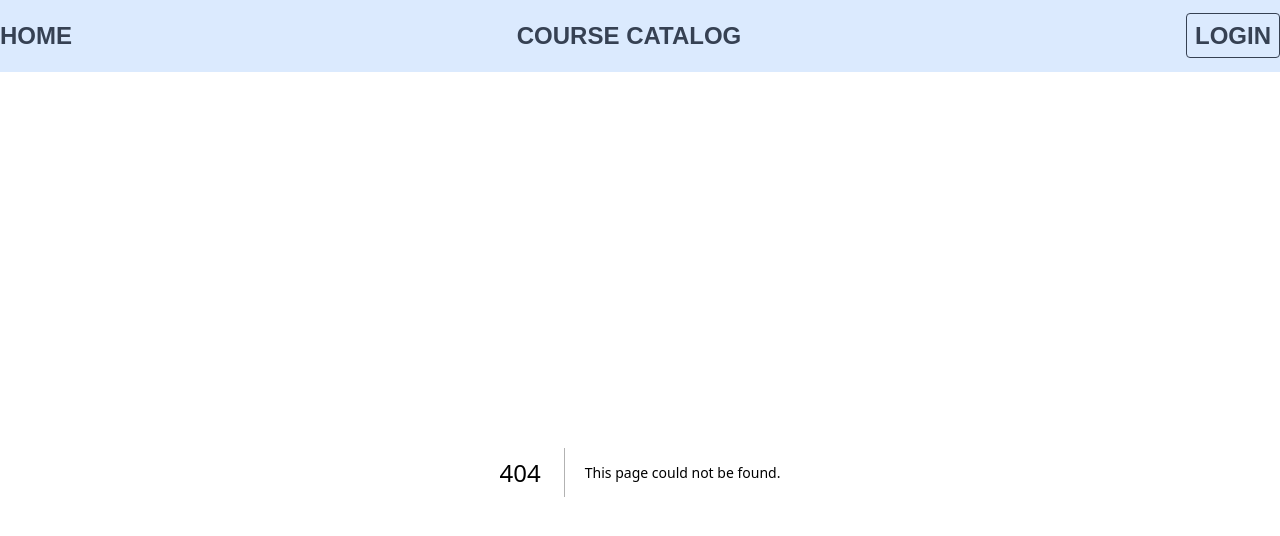
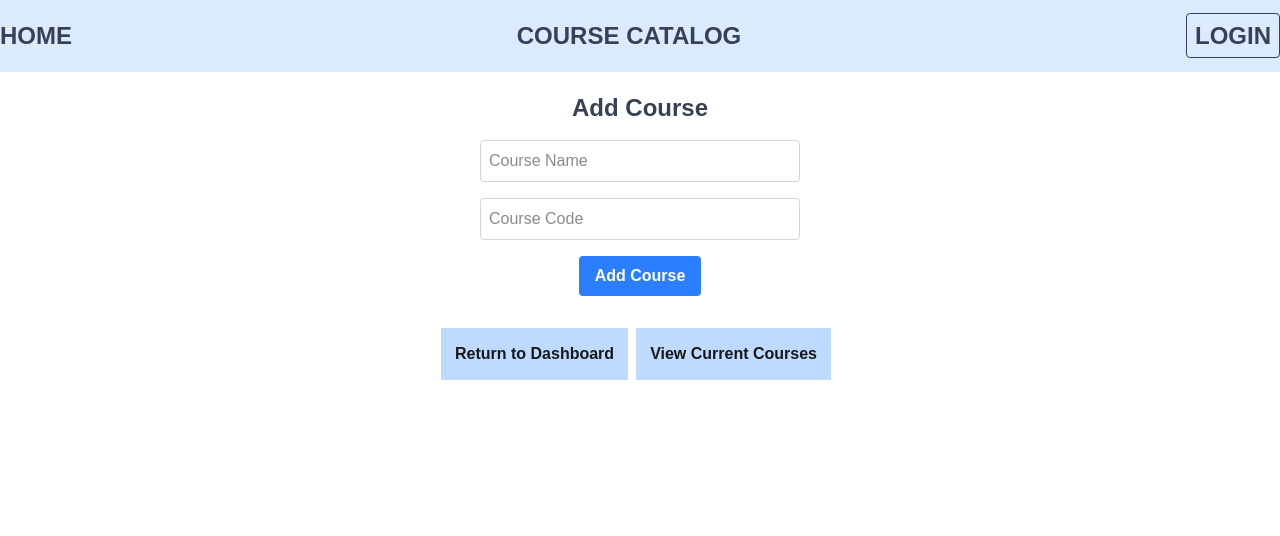
Before and after one commit to Sharper93/SDEV255_FinalProject_Samantha_Madisyn_Nwe, a Next.js app in the folder course-manager/: page /teacherAddCourse in a window 1280 px wide. Before the commit this address had no page. Shown: the top 536 px of the page. Built offline with nearby package versions, Linux system fonts and the light colour scheme.

Commit message:
Commit teacher pages to main

```diff
--- /dev/null
+++ b/course-manager/src/app/teacherAddCourse/page.js
@@ -0,0 +1,72 @@
+"use client";
+import React, { useState } from "react";
+import Link from "next/link";
+
+export default function ViewCourses() {
+    const [courseName, setCourseName] = useState("");
+    const [courseCode, setCourseCode] = useState("");
+    const [message, setMessage] = useState("");
+
+    const handleSubmit = async (e) => {
+        e.preventDefault();
+        const res = await fetch("/api/courses", {
+            method: "POST",
+            headers: { "Content-Type": "application/json" },
+            body: JSON.stringify({ name: courseName, code: courseCode }),
+        });
+
+        const data = await res.json();
+        if (res.ok) {
+            setMessage("Course added successfully!");
+            setCourseName("");
+            setCourseCode("");
+        } else {
+            setMessage(data.error || "Something went wrong.");
+        }
+    };
+
+    return (
+        <div className="container text-center mt-5">
+            <h1 className="text-gray-700 text-2xl font-bold mb-4">Add Course</h1>
+
+            <form onSubmit={handleSubmit} className="flex flex-col items-center gap-4 mb-6">
+                <input
+                    type="text"
+                    placeholder="Course Name"
+                    value={courseName}
+                    onChange={(e) => setCourseName(e.target.value)}
+                    required
+                    className="p-2 border border-gray-300 rounded w-80"
+                />
+                <input
+                    type="text"
+                    placeholder="Course Code"
+                    value={courseCode}
+                    onChange={(e) => setCourseCode(e.target.value)}
+                    required
+                    className="p-2 border border-gray-300 rounded w-80"
+                />
+                <button
+                    type="submit"
+                    className="bg-blue-500 text-white font-bold px-4 py-2 rounded hover:bg-blue-600"
+                >
+                    Add Course
+                </button>
+            </form>
+
+            {message && <p className="text-green-600">{message}</p>}
+
+            <Link href="/teacherDash">
+                <button className="text-primary font-bold bg-blue-200 p-3 my-2 border-2 border-transparent hover:border-blue-500">
+                    Return to Dashboard
+                </button>
+            </Link>
+
+            <Link href="/teacherViewCourses">
+                <button className="text-primary font-bold bg-blue-200 p-3 my-2 mx-2 border-2 border-transparent hover:border-blue-500">
+                    View Current Courses
+                </button>
+            </Link>
+        </div>
+    );
+}
--- /dev/null
+++ b/course-manager/src/app/teacherDash/page.js
@@ -0,0 +1,27 @@
+import React from "react";
+import Link from "next/link"; // added link import from next.js for navigation between pages
+
+// Export the page component as the default export of this file
+export default function Page() {
+    return (
+        <div className="container text-center mt-5">
+        <h1 className="text-gray-700 text-2xl font-bold">Welcome to Teacher Dashboard</h1>
+        <p>Here you can modify and manage your courses.</p>
+
+        <Link href="./teacherViewCourses">
+            <button type="viewYourCourses"
+            className="text-primary font-bold bg-blue-200 p-3 my-2 mx-4 border-2 border-transparent hover:border-blue-500">
+            View Courses
+            </button>
+        </Link>
+
+        <Link href="./teacherAddCourse">
+            <button type="addCourse"
+            className="text-primary font-bold bg-blue-200 p-3 my-2 mx-4 border-2 border-transparent hover:border-blue-500">
+            Add Course
+            </button>
+        </Link>
+
+      </div>
+    );
+  }
--- /dev/null
+++ b/course-manager/src/app/teacherViewCourses/page.js
@@ -0,0 +1,52 @@
+"use client"; // client component for use
+import Link from "next/link"; // added link import from next.js for navigation between pages
+
+export default function Page() {
+        // const [courses, setCourses] = useState([]);
+
+    // Fetch courses from the database when the component mounts
+    /*useEffect(() => {
+        const fetchCourses = async () => {
+            const response = await fetch(); // TODO: Adjust the API endpoint once created
+            const data = await response.json();
+            setCourses(data);
+        };
+
+        fetchCourses();
+    }, []);*/
+
+    // Function to handle course deletion
+    /* const handleDelete = async (courseId) => {
+        await fetch(``, { // TODO: Adjust the API endpoint once created
+            method: 'DELETE',
+        });
+        // Refresh the courses list after deletion
+        setCourses(courses.filter(course => course.id !== courseId));
+    };*/
+    return (
+        // design for page
+        <div className="container text-center mt-5">
+            <h1 className="text-gray-700 text-2xl font-bold py-4">Active Courses</h1>
+            <p>
+                Course will display in separate containers with Name, CourseID/Code, and Major Reference. <br></br>
+                They will then have buttons to display description, modify, and delete. <br></br>
+                COMING SOON!
+            </p>
+
+            <Link href="/teacherDash">
+                <button type="button"
+                className="text-primary font-bold bg-blue-200 p-3 my-2 border-2 border-transparent hover:border-blue-500">
+                    Return to Dashboard
+                </button>
+            </Link>
+
+            <Link href="./teacherAddCourse">
+                <button type="button"
+                className="text-primary font-bold bg-blue-200 p-3 my-2 mx-5 border-2 border-transparent hover:border-blue-500">
+                    Add New Course
+                </button>
+            </Link>
+
+        </div>
+    );
+}
```
